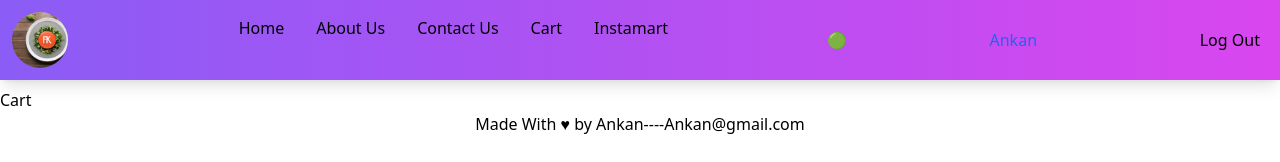
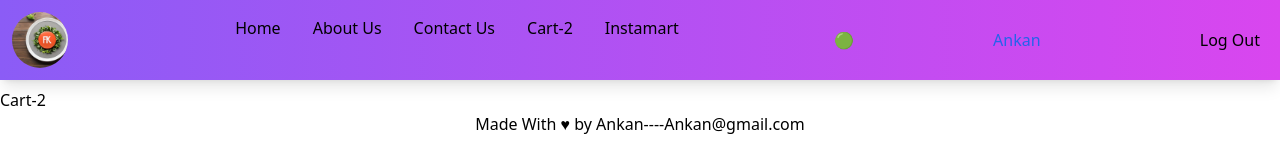
Before and after one commit to ankanmal/react-mastery, a React (Vite) app in the folder day12/reactcodeday12/: page /cart in a window 1280 px wide. Shown: the top 162 px of the page. Built offline with nearby package versions, Linux system fonts and the light colour scheme.

Commit message:
provided the store data to cart

```diff
--- a/day12/reactcodeday12/src/components/Cart.js
+++ b/day12/reactcodeday12/src/components/Cart.js
@@ -1,7 +1,10 @@
+import { useSelector } from "react-redux";
 const Cart = () => {
+  const cartQty = useSelector((state) => state.cart.length);
+  console.log(cartQty);
   return (
     <div>
-      <h1>Cart</h1>
+      <h1>Cart-{cartQty}</h1>
     </div>
   );
 };
--- a/day12/reactcodeday12/src/components/Navbar.js
+++ b/day12/reactcodeday12/src/components/Navbar.js
@@ -3,11 +3,13 @@ import logo from "../../assets/logo1.jpg";
 import { Link } from "react-router-dom";
 import useOnline from "../utils/useOnline";
 import UserContext from "../utils/UserContext";
+import { useSelector } from "react-redux";
 
 const Navbar = () => {
   const [isLogin, setIsLogin] = useState(false);
   const isOnline = useOnline();
   const { user } = useContext(UserContext);
+  const cartQty = useSelector((state) => state.cart.length);
   return (
     <div className="flex justify-between mb-2 bg-[rgb(2,0,36)] bg-gradient-to-r from-violet-500 to-fuchsia-500 shadow-lg">
       <img
@@ -26,7 +28,7 @@ const Navbar = () => {
           <Link to="/contact"> Contact Us</Link>
         </li>
         <li className="p-2 m-2">
-          <Link to="/cart"> Cart</Link>
+          <Link to="/cart"> Cart-{cartQty}</Link>
         </li>
         <li className="p-2 m-2">
           <Link to="/instamart"> Instamart</Link>
```
